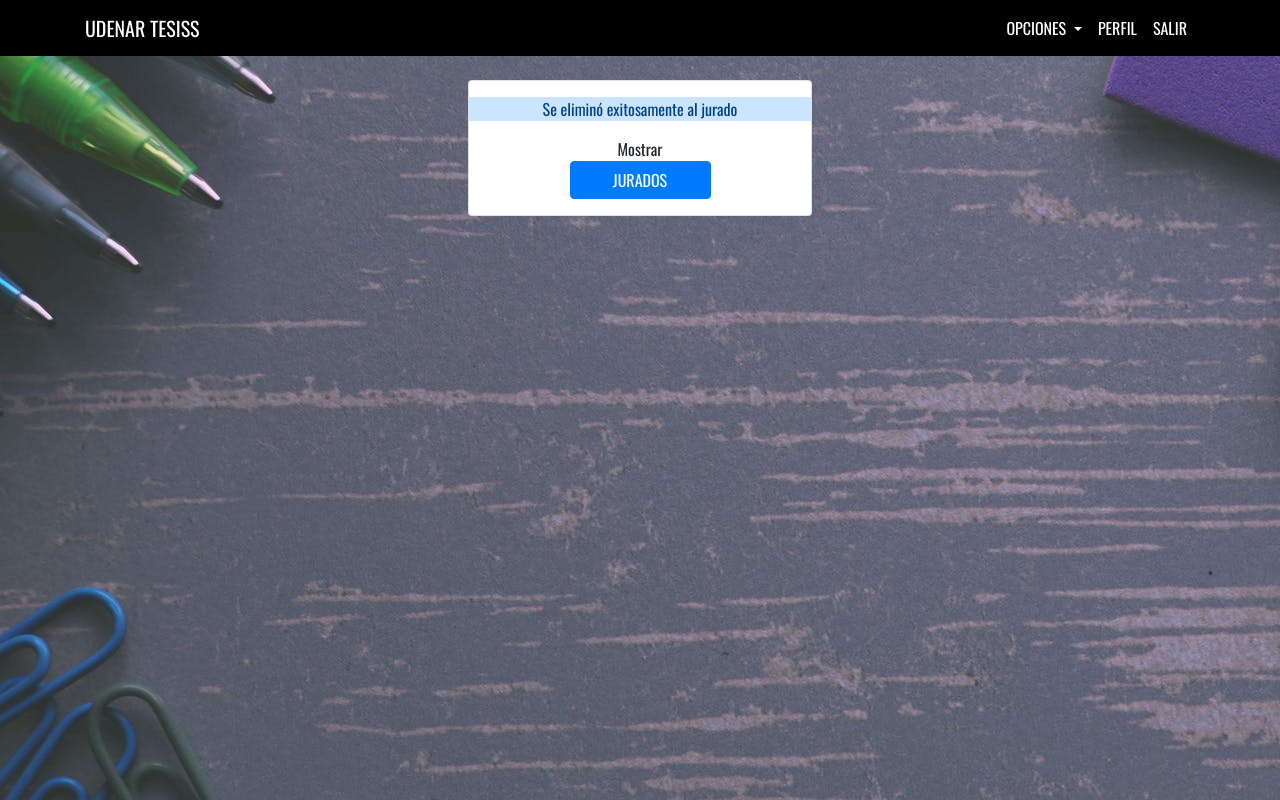
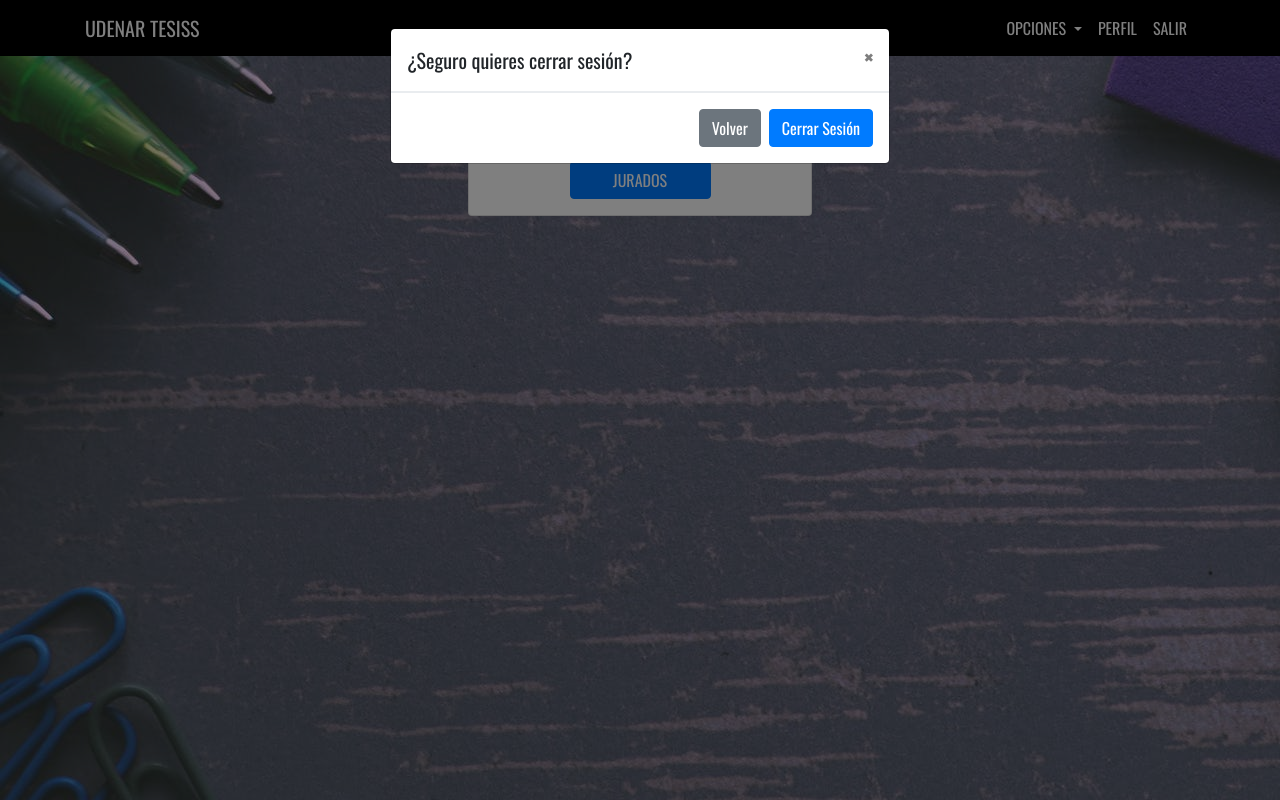
Before and after one commit to 17frojas/Final_tesis, a PHP site: page /eliminarDocente.php?id=1 in a window 1280 px wide, after a click on "SALIR". Run offline with PHP 8.4, Linux system fonts and the light colour scheme; the visitor is signed in with stand-in values (Sample User, id 1); data that the repository does not hold is empty.

Commit message:
Update eliminarDocente.php

```diff
--- a/eliminarDocente.php
+++ b/eliminarDocente.php
@@ -126,3 +126,30 @@ $tipo = $_GET['tipo'];
       </div>
     </div>
   </div>
+
+  <!-- Logout Modal-->
+  <div class="modal fade" id="logout" tabindex="-1" role="dialog" aria-labelledby="exampleModalLabel"
+    aria-hidden="true">
+    <div class="modal-dialog" role="document">
+      <div class="modal-content">
+        <div class="modal-header">
+          <h5 class="modal-title" id="exampleModalLabel">¿Seguro quieres cerrar sesión?</h5>
+          <button class="close" type="button" data-dismiss="modal" aria-label="Close">
+            <span aria-hidden="true">×</span>
+          </button>
+        </div>
+        <div class="modal-footer">
+          <button class="btn btn-secondary" type="button" data-dismiss="modal">Volver</button>
+          <a class="btn btn-primary" href="logout.php">Cerrar Sesión</a>
+        </div>
+      </div>
+    </div>
+  </div>
+
+  <!-- SCRIPTS -->
+  <script src="scripts/jquery-3.3.1.slim.min.js"></script>
+  <script src="scripts/popper.min.js"></script>
+  <script src="scripts/bootstrap.min.js"></script>
+</body>
+
+</html>
```
